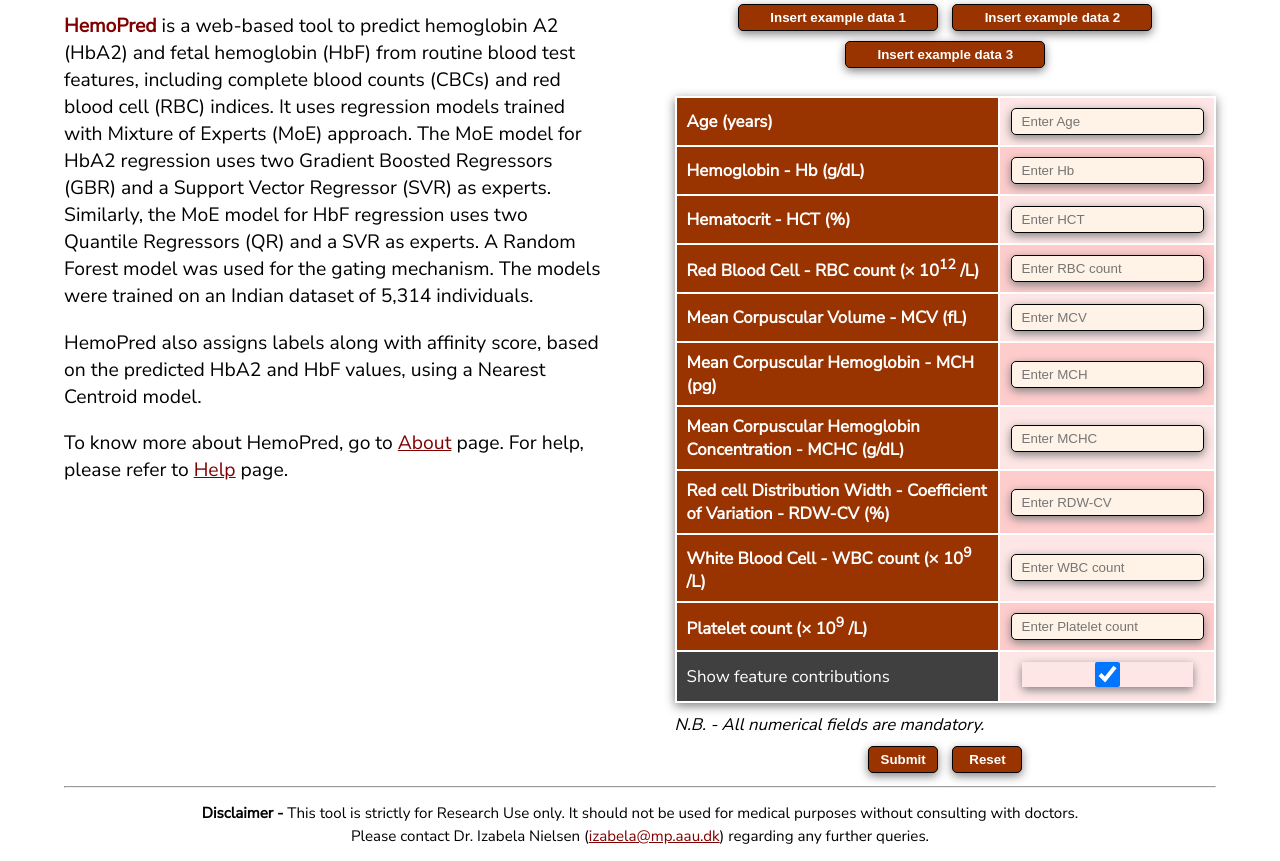
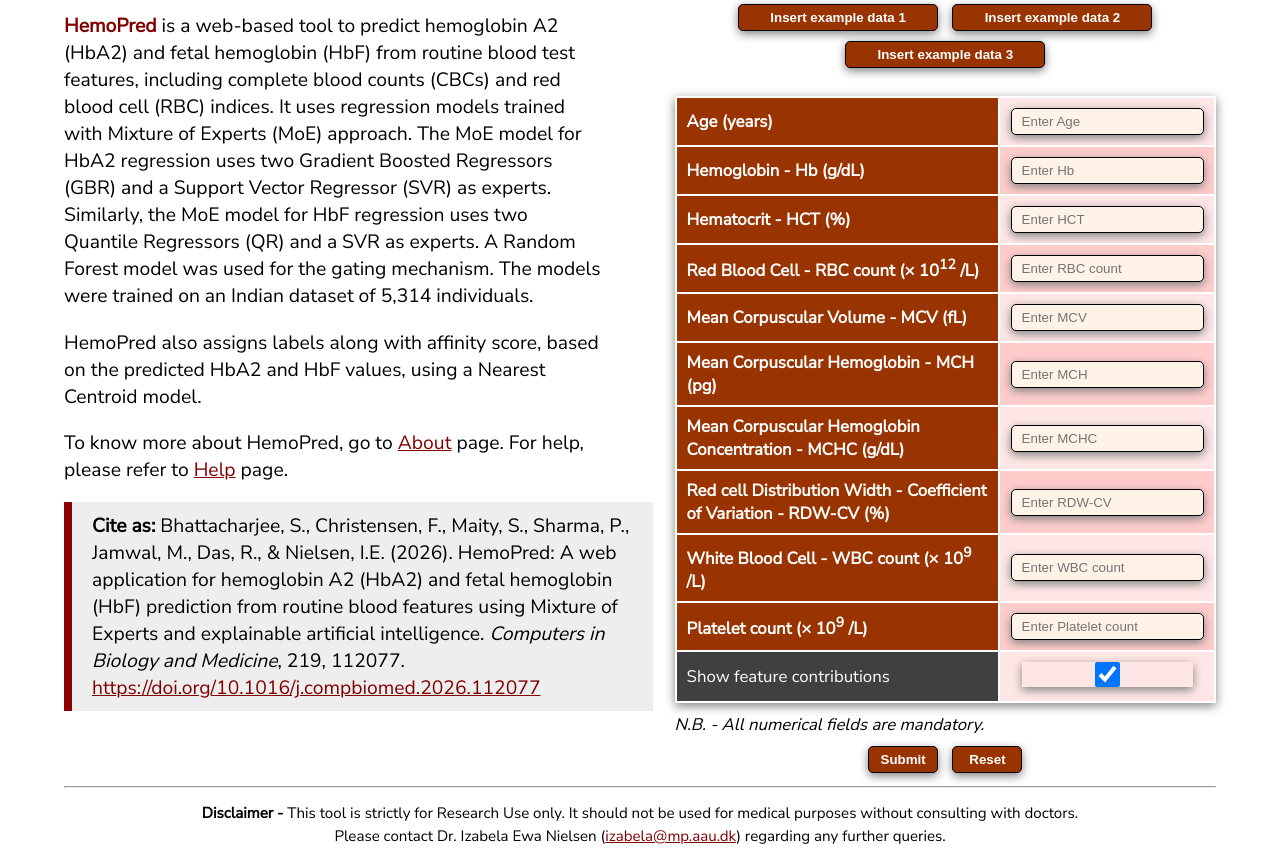
Before and after one commit to ttsudipto/hemopred, a PHP site: page / in a window 1280 px wide. Shown: the part 256-1117 px from the top of the page. Run offline with PHP 8.4, Linux system fonts and the light colour scheme.

Commit message:
Add citation

```diff
--- a/index.php
+++ b/index.php
@@ -15,6 +15,14 @@
             #sec-form {
                 width:47%;
                 float:right;
+            }
+            .citation{
+                width: 100%;
+                #color: maroon;
+                font-size: 1.15em;
+                border-left: solid 8px darkred;
+                padding: 10px 20px 10px 20px;
+                background-color: #eeeeee;
             }
         </style>
     </head>
@@ -58,6 +66,16 @@
                     To know more about HemoPred, go to <a style="color:#800000;" href="about.html">About</a>
                     page. For help, please refer to <a style="color:#800000;" href="help.html">Help</a> page.
                 </p>
+                <div class="citation">
+                    <b>Cite as:</b> Bhattacharjee, S., Christensen, F., Maity, S., Sharma, P.,
+                    Jamwal, M., Das, R., & Nielsen, I.E. (2026). HemoPred: A web application for
+                    hemoglobin A2 (HbA2) and fetal hemoglobin (HbF) prediction from routine blood
+                    features using Mixture of Experts and explainable artificial intelligence.
+                    <i>Computers in Biology and Medicine</i>, 219, 112077.
+                    <a style="color:#800000;" href="https://doi.org/10.1016/j.compbiomed.2026.112077" target="_blank">
+                        https://doi.org/10.1016/j.compbiomed.2026.112077
+                    </a>
+                </div>
             </div>
             <div id="sec-form">
                 <center><h1 style="margin-top:5px; margin-bottom:5px;">Inputs</h1></center>
@@ -132,7 +150,7 @@
                 It should not be used for medical purposes without consulting with doctors.
             </p>
             <p style="font-size:0.9em; text-align:center; margin-top:3px;">
-                Please contact Dr. Izabela Nielsen
+                Please contact Dr. Izabela Ewa Nielsen
                 (<a style="color:#800000;" href="mailto:izabela@mp.aau.dk">izabela@mp.aau.dk</a>)
                 regarding any further queries.
             </p>
```
